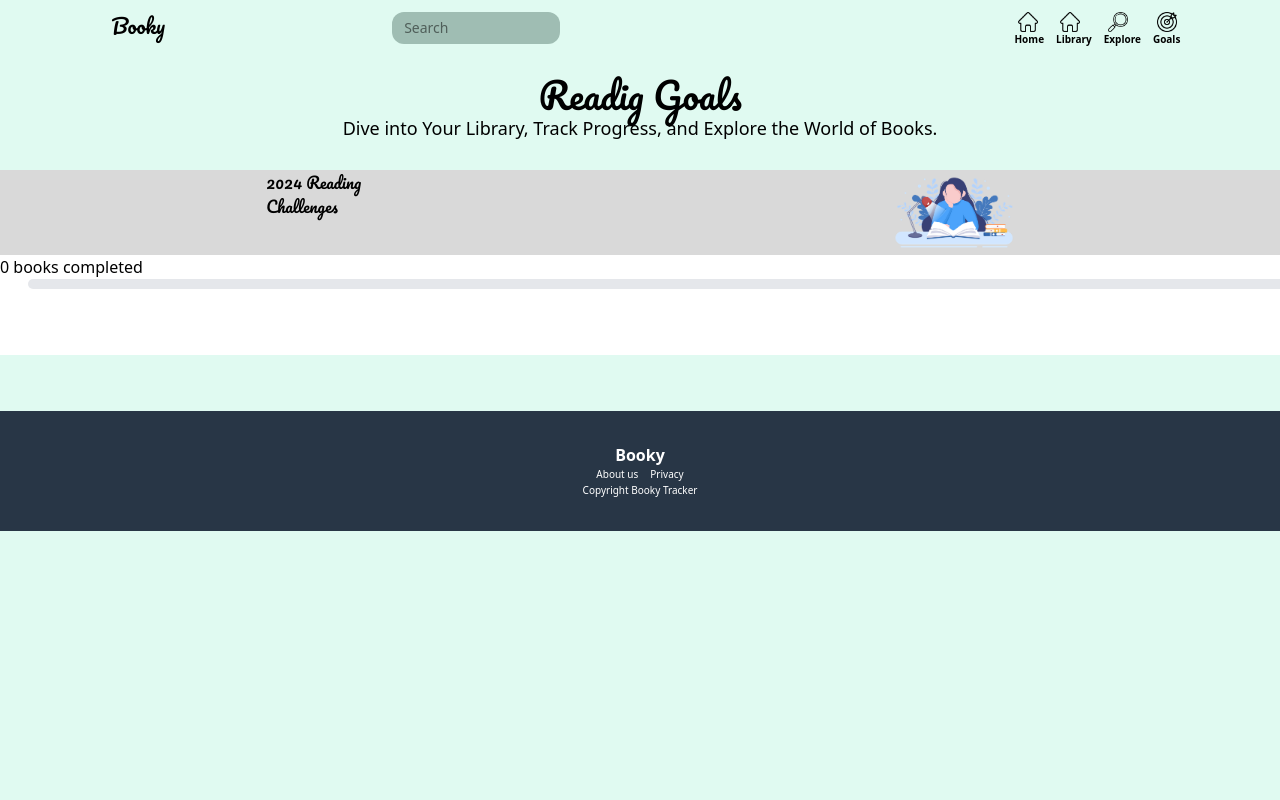
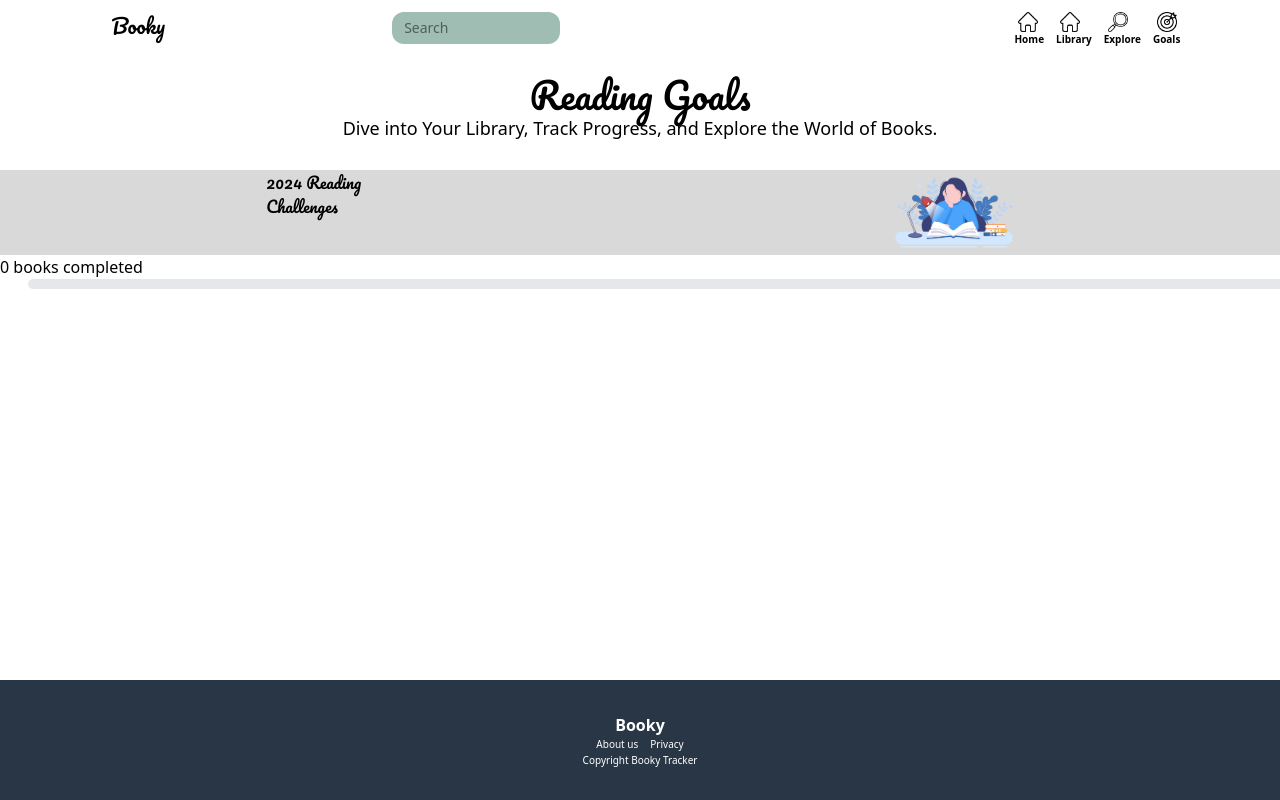
Before and after one commit to BirukSe/Book-Tracking-Website, a React (Vite) app in the folder frontend/: page /goals in a window 1280 px wide. Shown: the top 800 px of the page. Built offline with nearby package versions, Linux system fonts and the light colour scheme; no server answers.

Commit message:
corrected UI

```diff
--- a/frontend/src/pages/goals/goals.tsx
+++ b/frontend/src/pages/goals/goals.tsx
@@ -30,76 +30,75 @@ const goals = () => {
 
     },[])
   return (
-    <div className="min-h-screen min-w-screen mycolor">
+    <div className="min-h-screen flex flex-col">
     <div className="flex gap-7 pt-3 justify-around">
       <h1 className="font-bold text-xl pl-3 pacifico">Booky</h1>
       <div className="another flex justify-center rounded-xl h-8">
-            <input placeholder="Search" className="text-sm pl-3 md:w-42 w-28"></input>
-
+        <input placeholder="Search" className="text-sm pl-3 md:w-42 w-28" />
       </div>
       <div>
-            <img src="/hamburger.png" className="h-10 w-10 md:hidden cursor-pointer" onClick={()=>setHamburger(!hamburger)}/>
-            {hamburger?<div>
-                <h1 className="border-2 border-green-500 hover:bg-green-700 rounded-xl" onClick={()=>navigate('/')}>Home</h1>
-                <h1 className="border-2 border-green-500 hover:bg-green-700 rounded-xl" onClick={()=>navigate('/shelf')}>Library</h1>
-                <h1 className="border-2 border-green-500 hover:bg-green-700 rounded-xl" onClick={()=>navigate('/explore')}>Explore</h1>
-                <h1 className="border-2 border-green-500 hover:bg-green-700 rounded-xl" onClick={()=>navigate('/goals')}>Goals</h1>
-                <h1 className="border-2 border-green-500 hover:bg-green-700 rounded-xl" onClick={()=>navigate('/login')}>Login</h1>
-                <h1 className="border-2 border-green-500 hover:bg-green-700 rounded-xl" onClick={()=>navigate('/signup')}>Signup</h1>
-            </div>:null}
-
+        <img
+          src="/hamburger.png"
+          className="h-10 w-10 md:hidden cursor-pointer"
+          onClick={() => setHamburger(!hamburger)}
+        />
+        {hamburger ? (
+          <div>
+            <h1 className="border-2 border-green-500 hover:bg-green-700 rounded-xl" onClick={() => navigate('/')}>Home</h1>
+            <h1 className="border-2 border-green-500 hover:bg-green-700 rounded-xl" onClick={() => navigate('/shelf')}>Library</h1>
+            <h1 className="border-2 border-green-500 hover:bg-green-700 rounded-xl" onClick={() => navigate('/explore')}>Explore</h1>
+            <h1 className="border-2 border-green-500 hover:bg-green-700 rounded-xl" onClick={() => navigate('/goals')}>Goals</h1>
+            <h1 className="border-2 border-green-500 hover:bg-green-700 rounded-xl" onClick={() => navigate('/login')}>Login</h1>
+            <h1 className="border-2 border-green-500 hover:bg-green-700 rounded-xl" onClick={() => navigate('/signup')}>Signup</h1>
+          </div>
+        ) : null}
       </div>
       <div className="flex gap-3 md:flex hidden">
         <Link to={'/'} className="group">
-            <img src={home} className="w-5 h-5 ml-1 group"/>
+          <img src={home} className="w-5 h-5 ml-1 group" />
           <h4 className="font-bold text-[10px] :text-yellow-500 group-hover:text-yellow-500">Home</h4>
         </Link>
         <Link to={'/shelf'} className="group">
-            <img src={home} className="w-5 h-5 ml-1"/>
+          <img src={home} className="w-5 h-5 ml-1" />
           <h4 className="font-bold text-[10px] group-hover:text-yellow-500">Library</h4>
-
         </Link>
         <Link to={'/explore'} className="group">
-            <img src="loupe.png" className="w-5 h-5 ml-1"/>
+          <img src="loupe.png" className="w-5 h-5 ml-1" />
           <h4 className="font-bold text-[10px] group-hover:text-yellow-500">Explore</h4>
         </Link>
         <Link to={'/goals'} className="group">
-            <img src="goal.png" className="w-5 h-5 ml-1"/>
+          <img src="goal.png" className="w-5 h-5 ml-1" />
           <h4 className="font-bold text-[10px] group-hover:text-yellow-500">Goals</h4>
         </Link>
-
+      </div>
     </div>
 
-
-        </div>
     <div className="pt-7">
-            <h1 className="font-extrabold text-4xl flex justify-center pacifico">Readig Goals</h1>
+      <h1 className="font-extrabold text-4xl flex justify-center pacifico">Reading Goals</h1>
       <p className="text-[18px] flex justify-center">Dive into Your Library, Track Progress, and Explore the World of Books.</p>
     </div>
+
     <div className="flex goal justify-around mt-7">
+      <h1 className="font-bold pacifico">2024 Reading <br /> Challenges</h1>
+      <img src="reader.png" className="w-[120px]" />
+    </div>
 
-            <h1 className="font-bold pacifico">2024 Reading <br /> Challenges</h1>
-            <img src="reader.png" className="w-[120px]"/>
-
-        </div>
     <div className="mr-32 bg-white h-[100px] w-full">
       <h1>{data.length} books completed</h1>
       <div className="w-full bg-gray-200 rounded-full h-2.5 dark:bg-gray-700 ml-7">
-            <div className="bg-blue-600 h-2.5 rounded-full " style={{ width: `${data.length}%` }}></div>
+        <div className="bg-blue-600 h-2.5 rounded-full" style={{ width: `${data.length}%` }}></div>
       </div>
     </div>
-        <footer className="footer h-30 mt-14 flex flex-col justify-center items-center">
+
+    <footer className="footer h-30 mt-auto flex flex-col justify-center items-center">
       <h1 className="flex justify-center items-center font-bold text-white">Booky</h1>
       <div className="flex justify-center gap-3">
         <h1 className="text-white text-[10px]">About us</h1>
         <h1 className="text-white text-[10px]">Privacy</h1>
-
       </div>
-            <hr></hr>
+      <hr />
       <p className="text-white flex justify-center text-[10px]">Copyright Booky Tracker</p>
     </footer>
-
-
   </div>
   )
 }
--- a/frontend/src/pages/home/home.tsx
+++ b/frontend/src/pages/home/home.tsx
@@ -191,6 +191,9 @@ const Home = () => {
             <img src="goal.png" className="w-5 h-5 ml-1"/>
             <h4 className="font-bold text-[10px] group-hover:text-yellow-500">Goals</h4>
         </Link>
+        <div className="border-2 border-green-500 rounded-xl px-3 py-1 pl-7 cursor-pointer hover:bg-green-600 w-14 text-sm flex justify-center" onClick={()=>navigate('/login')}>
+                <h1>Login</h1>
+            </div>
         {!islogged?
         <div className="md:flex gap-7 hidden">
             <div className="border-2 border-green-500 rounded-xl px-3 py-1 pl-7 cursor-pointer hover:bg-green-600 w-14 text-sm flex justify-center" onClick={()=>navigate('/login')}>
```
Lines whose indentation alone changed are shown as unchanged.
